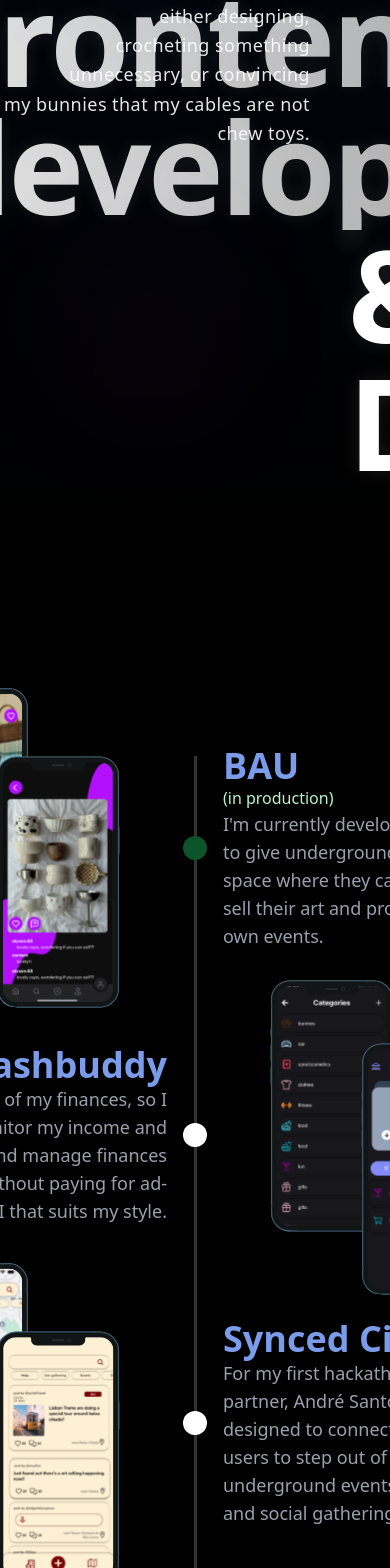
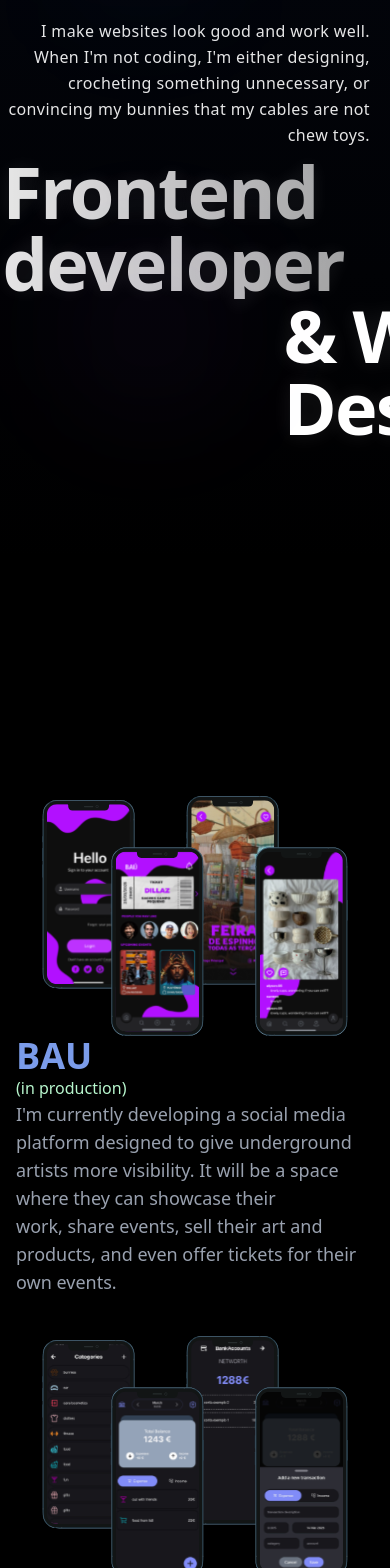
Before and after one commit to joanamarquees/portfolio, a React (Vite) app: page / in a window 390 px wide. Shown: the part 274-1842 px from the top of the page. Built offline with nearby package versions, Linux system fonts and the light colour scheme.

Commit message:
improving portfolio resposiveness

```diff
--- a/src/App.tsx
+++ b/src/App.tsx
@@ -43,7 +43,7 @@ function App() {
           <div className="absolute inset-0 bg-gradient-to-b from-blue-900/10 to-transparent pointer-events-none" />
 
           {/* Marquee text */}
-          <div className="absolute bottom-[10%] w-screen flex flex-col text-9xl font-bold tracking-tight">
+          <div className="absolute bottom-[15%] md:bottom-[10%] w-screen flex flex-col text-7xl md:text-8xl lg:text-9xl font-bold tracking-tight">
             <div className="flex whitespace-nowrap">
               <div className="animate-marquee-2 flex gap-[50vw] opacity-90">
                 <p className="text-transparent bg-clip-text bg-gradient-to-r from-white to-white/70">Frontend developer</p>
@@ -65,17 +65,15 @@ function App() {
             initial={{ opacity: 0, y: 20 }}
             animate={{ opacity: 1, y: 0 }}
             transition={{ duration: 0.8 }}
-            className="absolute bottom-[50%] right-20 w-auto max-w-md"
+            className="absolute bottom-[50%] right-5 md:right-10 lg:right-20 w-auto max-w-md"
           >
-            <p className="text-right text-lg leading-relaxed tracking-wide text-white/90">
+            <p className="text-right text-md md:text-lg leading-relaxed tracking-wide text-white/90">
               Hey there, I'm <span className="text-[#7b9cea] font-semibold">Joana</span>.
               <br /><br />
               I make websites look good and work well.
               <br />
               When I'm not coding, I'm either designing,
-              <br />
               crocheting something unnecessary, or convincing
-              <br />
               my bunnies that my cables are not chew toys.
             </p>
           </motion.div>
--- a/src/components/header.tsx
+++ b/src/components/header.tsx
@@ -31,7 +31,7 @@ const Header = () => {
 
   return (
     <>
-      <header className="fixed top-0 left-0 right-0 z-50 bg-black/80 backdrop-blur-sm shadow-md py-4 px-5 md:px-10 overflow-hidden w-screen h-[14vh]">
+      <header className="fixed top-0 left-0 right-0 z-50 bg-black/80 backdrop-blur-sm shadow-md py-2 md:py-4 px-5 md:px-10 overflow-hidden w-screen h-[14vh]">
         <div className="flex justify-between items-center relative">
           <a href="#">
             <div
--- a/src/components/projects.tsx
+++ b/src/components/projects.tsx
@@ -20,10 +20,10 @@ export default function Projects({ onImageClick }: ProjectsProps) {
   };
 
   return (
-    <section id="projects"  className="h-full pb-20 pt-[22vh]">
-      <div className="relative flex justify-center">
-        <div className="absolute h-[100vh] w-[3px] bg-white/20"></div>
-        <div className="flex flex-col justify-between h-[90vh] py-20">
+    <section id="projects" className="h-full pb-20 pt-[22vh]">
+      <div className="relative flex justify-center gap-5">
+        <div className="absolute h-[100vh] w-[3px] bg-transparent lg:bg-white/20"></div>
+        <div className="flex flex-col justify-between h-[90vh] py-10 md:py-20">
           {/* First timeline item */}
           <motion.div
             ref={projectRefs[0]}
@@ -31,9 +31,9 @@ export default function Projects({ onImageClick }: ProjectsProps) {
             animate={projectsInView[0] ? "visible" : "hiddenLeft"}
             variants={slideVariants}
             transition={{ duration: 0.5, ease: "easeOut" }}
-            className="relative flex items-center"
+            className="relative flex flex-col md:flex-row items-center mb-10 md:mb-[35vh]"
           >
-            <div className="absolute left-10 w-[500px]">
+            <div className="px-4 md:px-0 md:absolute md:left-10 w-full md:w-[300px] lg:w-[500px] order-2 md:order-none mt-4 md:mt-0">
               <h1 className="text-4xl font-semibold text-[#7b9cea]">BAU</h1>
               <p className="animate-pulse text-green-200">(in production)</p>
               <p className="text-lg text-gray-400 mt-2">
@@ -44,8 +44,8 @@ export default function Projects({ onImageClick }: ProjectsProps) {
                 tickets for their own events.
               </p>
             </div>
-            <div className="w-6 h-6 rounded-full bg-green-900"></div>
-            <div className="absolute right-10 items-center flex justify-center h-80 w-[500px]">
+            <div className="w-6 h-6 rounded-full bg-green-900 hidden md:block"></div>
+            <div className="px-4 md:px-0 md:absolute md:right-10 items-center flex justify-center h-60 md:h-80 w-full md:w-[300px] lg:w-[500px] order-1 md:order-none">
               <img
                 src={bau}
                 alt="BAU Project"
@@ -62,9 +62,9 @@ export default function Projects({ onImageClick }: ProjectsProps) {
             animate={projectsInView[1] ? "visible" : "hiddenRight"}
             variants={slideVariants}
             transition={{ duration: 0.5, ease: "easeOut" }}
-            className="relative flex items-center"
+            className="relative flex flex-col md:flex-row items-center py-10 md:mb-[35vh]"
           >
-            <div className="absolute left-10 items-center flex justify-center h-80 w-[500px]">
+            <div className="px-4 md:px-0 md:absolute md:left-10 items-center flex justify-center h-60 md:h-80 w-full md:w-[300px] lg:w-[500px] order-1 md:order-none">
               <img
                 src={kashbuddy}
                 alt="Kashbuddy Project"
@@ -72,12 +72,12 @@ export default function Projects({ onImageClick }: ProjectsProps) {
                 onClick={() => onImageClick(kashbuddy)}
               />
             </div>
-            <div className="w-6 h-6 rounded-full bg-white"></div>
-            <div className="absolute right-10 w-[500px] text-right">
-              <a href="https://kashbuddy.vercel.app/" className="text-4xl font-semibold text-[#7b9cea]">
+            <div className="w-6 h-6 rounded-full bg-white hidden md:block"></div>
+            <div className="px-4 md:px-0 md:absolute md:right-10 w-full md:w-[300px] lg:w-[500px] order-2 md:order-none mt-4 md:mt-0">
+              <a href="https://kashbuddy.vercel.app/" className="text-4xl font-semibold text-[#7b9cea] md:text-right">
                 Kashbuddy
               </a>
-              <p className="text-lg text-gray-400 mt-2">
+              <p className="text-lg text-gray-400 mt-2 md:text-right">
                 I wanted a better way to keep track of my finances,
                 so I built KashBuddy. It helps me monitor my income
                 and expenses, categorize transactions, and manage
@@ -95,9 +95,9 @@ export default function Projects({ onImageClick }: ProjectsProps) {
             animate={projectsInView[2] ? "visible" : "hiddenLeft"}
             variants={slideVariants}
             transition={{ duration: 0.5, ease: "easeOut" }}
-            className="relative flex items-center"
+            className="relative flex flex-col md:flex-row items-center"
           >
-            <div className="absolute left-10 w-[500px]">
+            <div className="px-4 md:px-0 md:absolute md:left-10 w-full md:w-[300px] lg:w-[500px] order-2 md:order-none mt-4 md:mt-0">
               <a href="https://multisynq-hackathon-frontend.vercel.app/" className="text-4xl font-semibold text-[#7b9cea]">
                 Synced City
               </a>
@@ -110,8 +110,8 @@ export default function Projects({ onImageClick }: ProjectsProps) {
                 trending hotspots, and social gatherings happening nearby.
               </p>
             </div>
-            <div className="w-6 h-6 rounded-full bg-white"></div>
-            <div className="absolute right-10 items-center flex justify-center h-80 w-[500px]">
+            <div className="w-6 h-6 rounded-full bg-white hidden md:block"></div>
+            <div className="px-4 md:px-0 md:absolute md:right-10 items-center flex justify-center h-60 md:h-80 w-full md:w-[300px] lg:w-[500px] order-1 md:order-none">
               <img
                 src={synqcity}
                 alt="Synced City Project"
```
